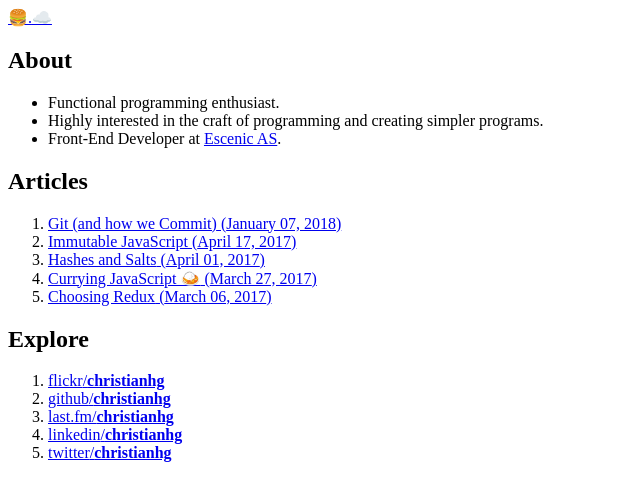
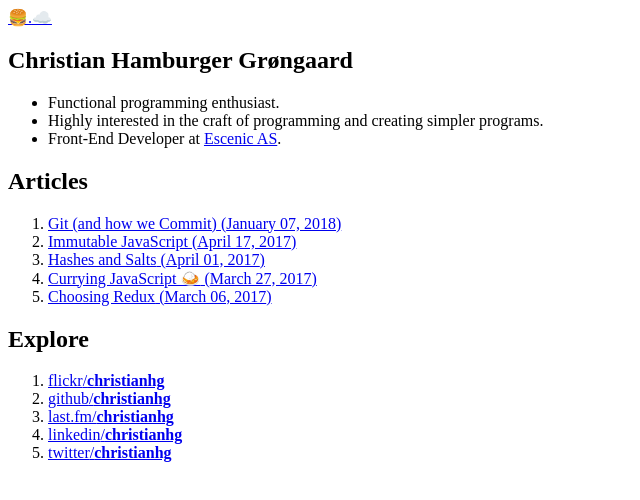
Before and after one commit to christianhg/hamburger.cloud, a Gatsby site: page / in a window 1280 px wide. Shown: the whole page, without its empty margins (0-640 px from the left). Built offline with nearby package versions, Linux system fonts and the light colour scheme; Gatsby itself is replaced by a stand-in of ours.

Commit message:
Add my name

```diff
--- a/src/components/About.js
+++ b/src/components/About.js
@@ -2,7 +2,7 @@ import React from 'react'
 
 export const About = () => (
   <section>
-    <h2>About</h2>
+    <h2>Christian Hamburger Grøngaard</h2>
     <ul>
       <li>Functional programming enthusiast.</li>
       <li>
```
